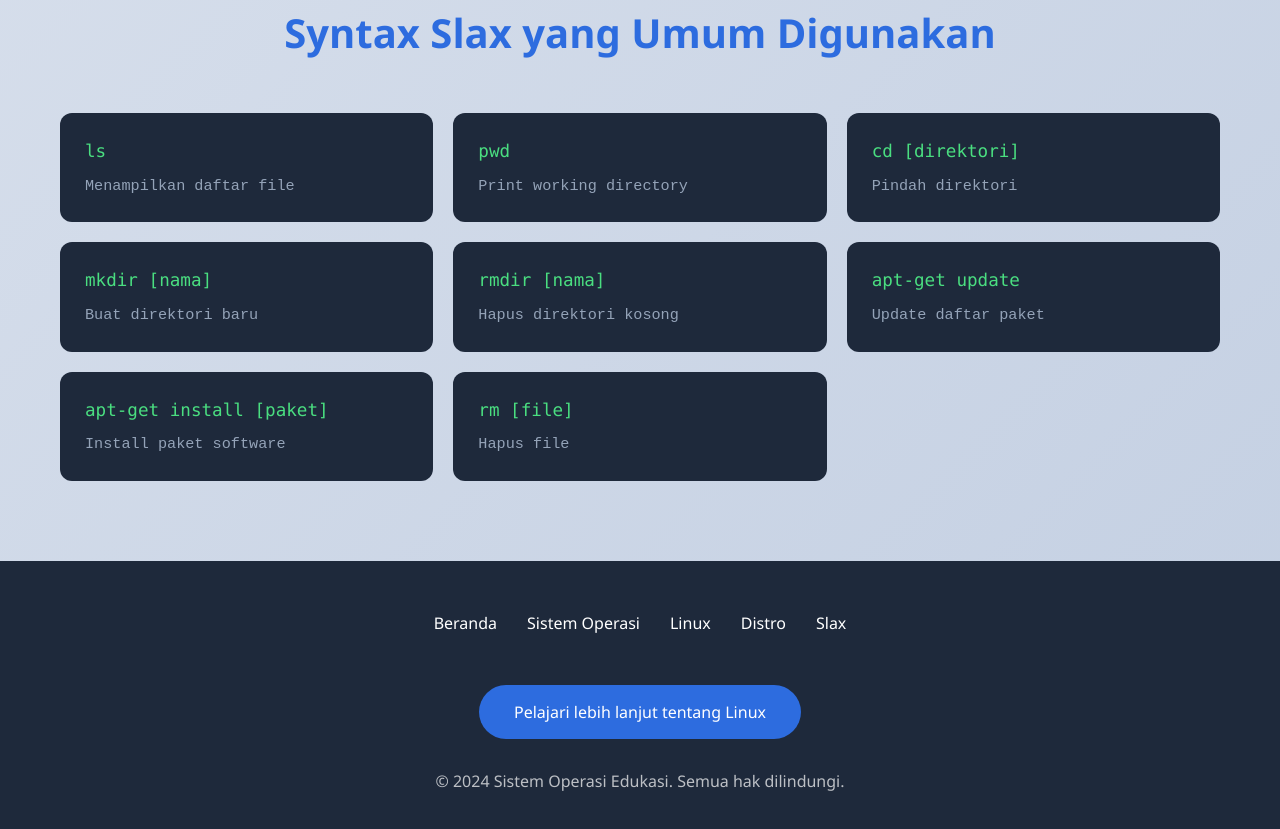
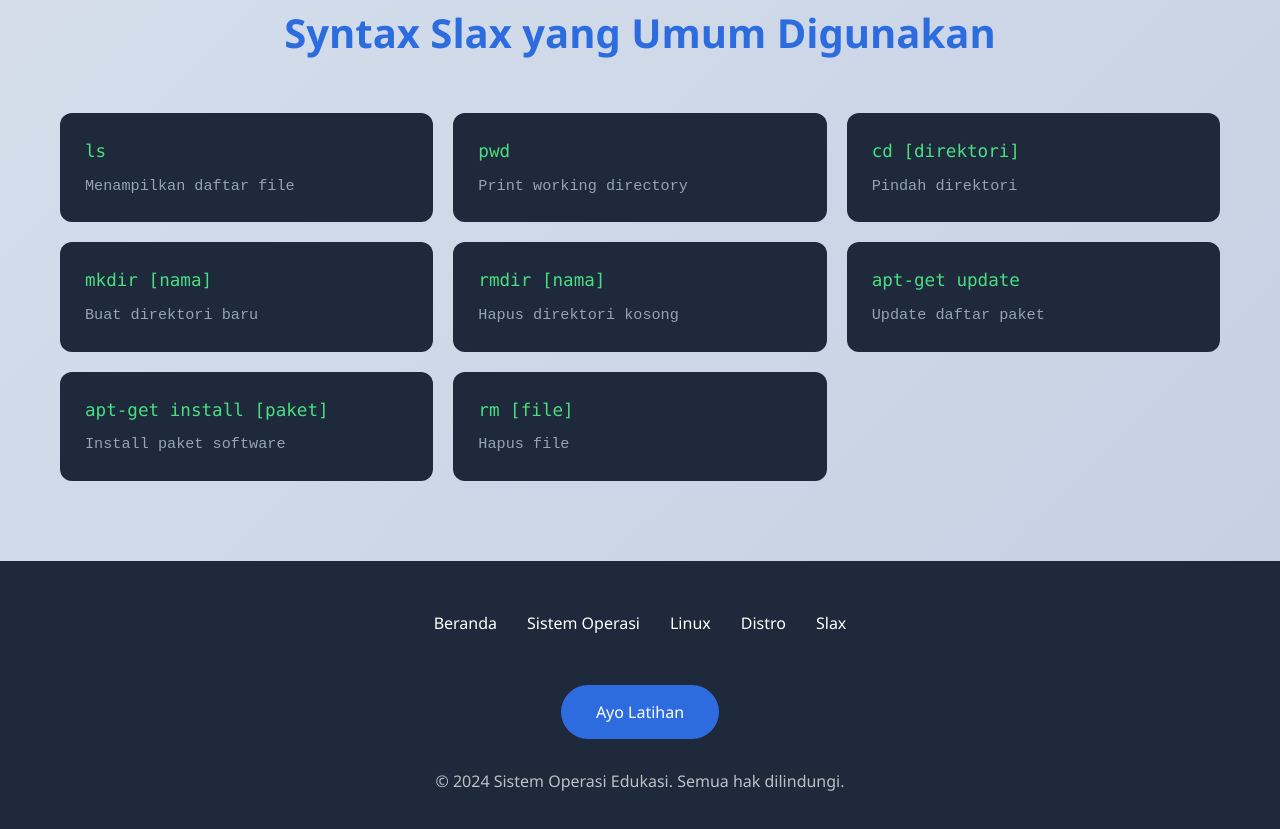
Before and after one commit to faruq1997/sistem-operasi, a plain HTML site: page pertemuan9.html in a window 1280 px wide. Shown: the part 3796-4625 px from the top of the page. Drawn offline with nearby package versions, Linux system fonts and the light colour scheme.

Commit message:
Update footer link to 'Ayo Latihan'

```diff
--- a/pertemuan9.html
+++ b/pertemuan9.html
@@ -615,7 +615,7 @@
   </section><!-- Footer -->
   <footer>
    <nav class="footer-nav"><a href="#hero">Beranda</a> <a href="#os">Sistem Operasi</a> <a href="#linux">Linux</a> <a href="#distro">Distro</a> <a href="#slax">Slax</a>
-   </nav><a href="https://www.linux.org" target="_blank" rel="noopener noreferrer" class="footer-cta" id="footer-cta">Pelajari lebih lanjut tentang Linux</a>
+   </nav><a href="./soal_pertemuan9.html" target="_blank" rel="noopener noreferrer" class="footer-cta" id="footer-cta">Ayo Latihan</a>
    <p style="margin-top: 30px; opacity: 0.7;">© 2024 Sistem Operasi Edukasi. Semua hak dilindungi.</p>
   </footer>
   <script>
```
